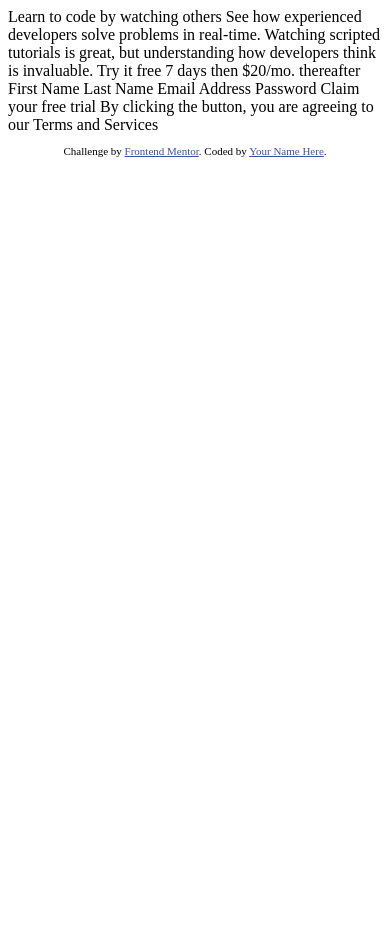
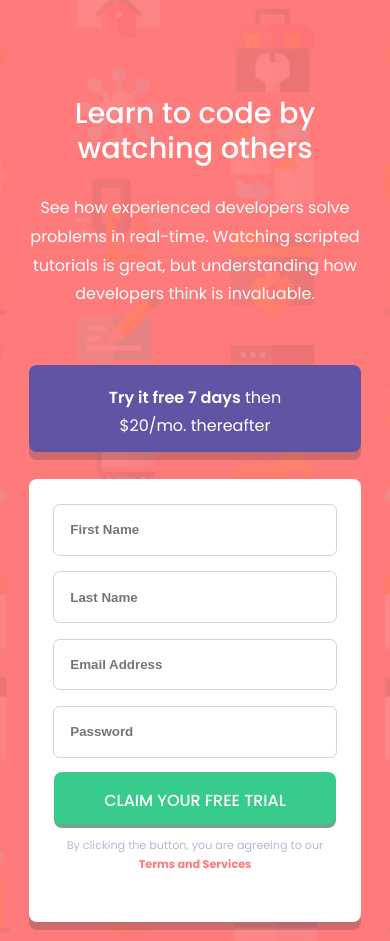
Before and after one commit to LowkeyCoyote/intro-component-sign-up-form, a plain HTML site: page index.html in a window 390 px wide. Shown: the top 941 px of the page. Before the commit the page ends 844 px from the top, so only its background shows below. Drawn offline with Linux system fonts and the light colour scheme.

Commit message:
Add HTML/CSS/JS

```diff
--- a/index.html
+++ b/index.html
@@ -1,42 +1,87 @@
 <!DOCTYPE html>
 <html lang="en">
 <head>
-  <meta charset="UTF-8">
-  <meta name="viewport" content="width=device-width, initial-scale=1.0"> <!-- displays site properly based on user's device -->
+    <meta charset="UTF-8">
+    <meta name="viewport" content="width=device-width, initial-scale=1.0">
+    <!-- displays site properly based on user's device -->
 
-  <link rel="icon" type="image/png" sizes="32x32" href="./images/favicon-32x32.png">
+    <link rel="icon" type="image/png" sizes="32x32" href="./images/favicon-32x32.png">
+    <link rel="preconnect" href="https://fonts.googleapis.com">
+    <link rel="preconnect" href="https://fonts.gstatic.com" crossorigin>
+    <link href="https://fonts.googleapis.com/css2?family=Poppins:wght@400;500;600;700&display=swap" rel="stylesheet">
+    <link rel="stylesheet" href="style.css">
 
-  <title>Frontend Mentor | Intro component with sign up form</title>
+    <title>Frontend Mentor | Intro component with sign up form</title>
 
-  <!-- Feel free to remove these styles or customise in your own stylesheet 👍 -->
-  <style>
-    .attribution { font-size: 11px; text-align: center; }
-    .attribution a { color: hsl(228, 45%, 44%); }
-  </style>
+    <!-- Feel free to remove these styles or customise in your own stylesheet 👍 -->
+
 </head>
+
+
 <body>
+<main>
 
-  Learn to code by watching others
 
-  See how experienced developers solve problems in real-time. Watching scripted tutorials is great,
-  but understanding how developers think is invaluable.
+    <div class="general">
 
-  Try it free 7 days then $20/mo. thereafter
+        <div class="content-text">
+            <h1>Learn to code by watching others</h1>
+            <p>See how experienced developers solve problems in real-time. Watching scripted tutorials is great,
+                but understanding how developers think is invaluable.</p>
+        </div>
 
-  First Name
-  Last Name
-  Email Address
-  Password
 
-  Claim your free trial
+        <div class="content-form">
+            <div class="blue-button">
+                <span class="bold">Try it free 7 days</span> then $20/mo. thereafter
+            </div>
 
-  By clicking the button, you are agreeing to our Terms and Services
+            <form action="#" method="post">
 
-  <footer>
-    <p class="attribution">
-      Challenge by <a href="https://www.frontendmentor.io?ref=challenge" target="_blank">Frontend Mentor</a>.
-      Coded by <a href="#">Your Name Here</a>.
-    </p>
-  </footer>
+                <label for="firstname">
+                    <input type="text" id="firstname" placeholder="First Name">
+                </label>
+                <div class="error-text">
+                    First name can't be empty
+                </div>
+
+                <label for="lastname">
+                    <input type="text" id="lastname" placeholder="Last Name">
+                </label>
+                <div class="error-text">
+               Last name can't be empty
+                </div>
+
+                <label for="email">
+                    <input type="email" id="email" placeholder="Email Address">
+                </label>
+                <div class="error-text">
+                Looks like this is not an email
+                </div>
+
+                <label for="password">
+                    <input type="password" id="password" placeholder="Password">
+                </label>
+                <div class="error-text">
+                Password can't be empty
+                </div>
+
+                <div class="green-button">
+                    Claim your free trial
+                </div>
+
+                <div class="terms">
+                    By clicking the button, you are agreeing to our <span class="accent">Terms and Services</span>
+                </div>
+
+            </form>
+
+        </div>
+
+    </div>
+
+
+</main>
+<script src="main.js"></script>
 </body>
 </html>
--- /dev/null
+++ b/main.js
@@ -0,0 +1,18 @@
+const inputs = document.querySelectorAll("input");
+const msgErrors = document.querySelectorAll(".error-text");
+
+for(let i = 0; i < inputs.length; i++){
+inputs[i].addEventListener("focusout", function(){
+        if(inputs[i].value === ''){
+            inputs[i].classList.add("error-img");
+            inputs[i].style.border = "2px solid var(--red)";
+            msgErrors[i].style.display = "block";
+            inputs[i].placeholder = '';
+        }
+        else if(inputs[i].value !== ''){
+            inputs[i].classList.remove("error-img");
+            msgErrors[i].style.display = "none";
+            inputs[i].style.border = "1px solid lightgray"
+        }
+    })
+}
--- /dev/null
+++ b/style.css
@@ -0,0 +1,218 @@
+:root {
+    --red: hsl(0, 100%, 74%);
+    --green: hsl(154, 59%, 51%);
+    --blue: hsl(248, 32%, 49%);
+    --dark-blue: hsl(249, 10%, 26%);
+    --grayish-blue: hsl(246, 25%, 77%);
+}
+
+* {
+    margin: 0;
+    padding: 0;
+    box-sizing: border-box;
+}
+
+body {
+    font-size: 16px;
+    font-family: 'Poppins', sans-serif;
+    background-color: var(--red);
+    color: white;
+}
+
+main {
+    display: grid;
+    min-height: 100vh;
+    place-content: center;
+    background-image: url("images/bg-intro-desktop.png");
+    background-repeat: repeat;
+    background-size: contain;
+}
+
+.general {
+    display: grid;
+    height: 42em;
+    width: 70em;
+    grid-template-columns: 35em 35em;
+    margin-top: 1.5em;
+}
+
+.content-text {
+    display: flex;
+    flex-direction: column;
+    justify-content: center;
+    padding-bottom: 8em;
+}
+
+.content-text h1 {
+    font-size: 3em;
+    line-height: 1.2em;
+    margin-bottom: 0.5em;
+}
+
+.content-form {
+    display: flex;
+    flex-direction: column;
+    align-items: center;
+}
+
+.blue-button {
+    width: 100%;
+    background-color: var(--blue);
+    padding: 1.2em 0 0.8em 0;
+    font-weight: 400;
+    text-align: center;
+    border-radius: 0.5em;
+    margin-bottom: 0.7em;
+    box-shadow: 0 8px 0 hsl(249, 10%, 26%, 0.25);
+}
+
+.bold {
+    font-weight: 600;
+}
+
+form {
+    display: flex;
+    flex-direction: column;
+    align-items: center;
+    background-color: white;
+    margin: 1em;
+    padding: 1em 0 3em 0;
+    width: 100%;
+    border-radius: 0.5em;
+    box-shadow: 0 8px 0 hsl(249, 10%, 26%, 0.25);
+}
+
+form label {
+    width: 90%;
+    text-align: center;
+    margin-bottom: 0.4em;
+}
+
+form input {
+    width: 95%;
+    padding: 1.3em 1.5em 1.3em 2em;
+    border-radius: 0.5em;
+    border: 1px solid lightgray;
+    margin-top: 1.5em;
+    font-weight: 700;
+    color: var(--dark-blue);
+    caret-color: var(--dark-blue);
+    caret-shape: bar;
+}
+
+form input:focus {
+    border: 2px solid var(--dark-blue);
+}
+
+.error-img {
+    background-image: url("images/icon-error.svg");
+    background-repeat: no-repeat;
+    background-position: right;
+    background-origin: content-box;
+}
+
+.error-text {
+    display: none;
+    font-size: 0.7em;
+    color: var(--red);
+    align-self: end;
+    padding-right: 6em;
+    font-style: italic;
+    font-weight: 400;
+    margin-bottom: 0.2em;
+}
+
+.green-button {
+    width: 85%;
+    background-color: var(--green);
+    padding: 1em 0 0.7em 0;
+    letter-spacing: 0.1em;
+    text-transform: uppercase;
+    text-align: center;
+    border-radius: 0.5em;
+    margin: 1em 0;
+    box-shadow: 0 4px 0 hsla(154, 77%, 24%, 0.6);
+    font-weight: 500;
+    cursor: pointer;
+}
+
+.green-button:hover {
+    opacity: 0.7;
+    transition: 0.3s;
+}
+
+.terms {
+    font-size: 0.7em;
+    color: var(--grayish-blue);
+}
+
+.accent {
+    color: var(--red);
+    font-weight: 700;
+}
+
+@media screen and (max-width: 1024px) {
+
+    main {
+        background-image: url("images/bg-intro-mobile.png");
+        background-size: cover;
+        background-repeat: no-repeat;
+        min-height: 110vh;
+        background-position: center;
+    }
+
+    .general {
+        display: flex;
+        flex-direction: column;
+        align-items: center;
+        width: 85%;
+        height: auto;
+        margin: 6em auto 4em auto;
+    }
+
+    .content-text {
+        padding-bottom: 0;
+        margin-bottom: 3.5em;
+        text-align: center;
+    }
+
+    .content-text h1 {
+        font-size: 1.8em;
+        font-weight: 500;
+        margin-bottom: 1em;
+    }
+
+    .content-text p {
+        font-size: 1em;
+        line-height: 1.8em;
+    }
+
+    .blue-button {
+        padding: 1.2em 3em 0.8em 3em;
+        line-height: 1.7em;
+    }
+
+    .green-button {
+        letter-spacing: 0;
+    }
+
+    .terms {
+        width: 80%;
+        text-align: center;
+        margin-top: 0.3em;
+        line-height: 1.7em;
+    }
+
+    form input{
+        margin-top: 0.7em;
+        padding-left: 1.2em;
+    }
+
+    form input:focus {
+        border: 2px solid var(--dark-blue);
+    }
+
+    .green-button{
+        margin: 0.5em 0;
+    }
+}
```
